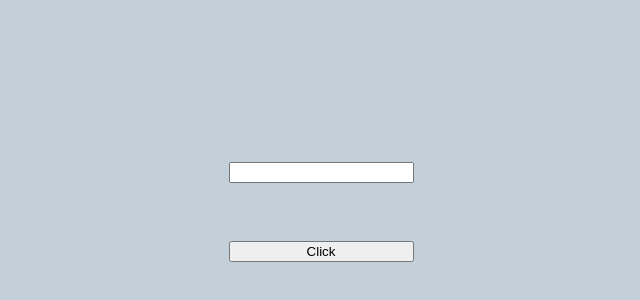
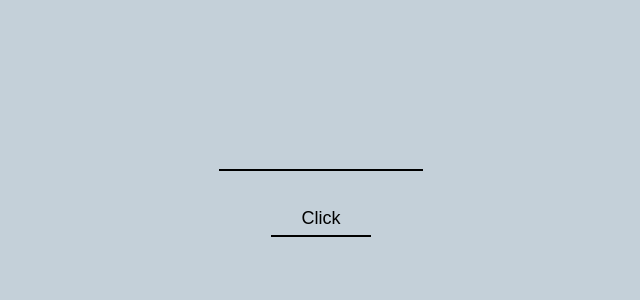
Before and after one commit to idNorth/webRTC-web, a React (Create React App) app: page / in a window 1280 px wide. Shown: the part 188-488 px from the top of the page, without its empty margins (319-959 px from the left). Built offline with nearby package versions, Linux system fonts and the light colour scheme.

Commit message:
fix login

```diff
--- a/src/components/Login/index.js
+++ b/src/components/Login/index.js
@@ -1,7 +1,8 @@
 import React, { Component } from 'react';
 import { Field, reduxForm } from 'redux-form';
 
-import { SimpleInput } from '../common';
+import { SimpleInput, StyledButton } from '../common';
+import validate from './validation';
 import {
   Wrapper,
   Form
@@ -14,12 +15,13 @@ class LoginView extends Component {
       <Wrapper>
         <Form onSubmit={handleSubmit}>
           <Field
-            name="userName"
+            name="username"
             component={SimpleInput}
           />
-          <button type="submit">
-            Click
-          </button>
+          <StyledButton
+            type="submit"
+            text="Click"
+          />
         </Form>
       </Wrapper>
     )
@@ -28,6 +30,7 @@ class LoginView extends Component {
 
 LoginView = reduxForm({
   form: 'loginForm',
+  validate,
 })(LoginView);
 
 export default LoginView;
--- a/src/components/Login/styles.js
+++ b/src/components/Login/styles.js
@@ -13,4 +13,6 @@ export const Form = styled.form`
   flex-direction: column;
   height: 100px;
   justify-content: space-between;
+  align-items: center;
+  padding-bottom: 50px;
 `
--- a/src/components/Login/validation.js
+++ b/src/components/Login/validation.js
@@ -0,0 +1,12 @@
+const validate = (values) => {
+  const errors = {}
+  if (!values.username) {
+    errors.username = 'Required'
+  } else if (values.username.length > 15) {
+    errors.username = 'Must be 15 characters or less'
+  }
+
+  return errors
+}
+
+export default validate
--- a/src/components/common/SimpleInput/index.js
+++ b/src/components/common/SimpleInput/index.js
@@ -1,12 +1,39 @@
 import React, { Component } from 'react';
 
+import {
+  Wrapper,
+  Input,
+  Error,
+  Warning,
+} from './styles';
+
 class SimpleInput extends Component {
+  renderError = () => {
+    const { meta: { touched, error, warning }, customStyles } = this.props;
+    if (!touched) return null
+    if (error) return <Error customStyles={customStyles.error}>{ error }</Error>
+    if (warning) return <Warning customStyles={customStyles.warning}>{ warning }</Warning>
+  }
+
   render() {
-    const { input, ...res } = this.props;
+    const { input, customStyles, ...res } = this.props;
+
     return (
-      <input {...input} {...res}/>
+      <Wrapper customStyles={customStyles.wrapper}>
+        <Input customStyles={customStyles.input} {...input} {...res}/>
+        { this.renderError() }
+      </Wrapper>
     )
   }
 }
 
+SimpleInput.defaultProps = {
+  customStyles: {
+    wrapper: {},
+    input: {},
+    error: {},
+    warning: {},
+  }
+};
+
 export default SimpleInput;
--- a/src/components/common/SimpleInput/styles.js
+++ b/src/components/common/SimpleInput/styles.js
@@ -0,0 +1,24 @@
+import styled from 'styled-components';
+
+export const Wrapper = styled.div`
+  ${(props) => props.customStyles}
+`;
+
+export const Input = styled.input`
+  height: 30px;
+  width: 200px;
+  background-color: inherit;
+  border: none;
+  font-size: 20px;
+  border-bottom: 2px solid black;
+  outline: none;
+  ${(props) => props.customStyles}
+`;
+
+export const Error = styled.div`
+  ${(props) => props.customStyles}
+`
+
+export const Warning = styled.div`
+  ${(props) => props.customStyles}
+`
--- a/src/components/common/StyledButton/index.js
+++ b/src/components/common/StyledButton/index.js
@@ -1,12 +1,19 @@
 import React, { Component } from 'react';
 
-class SimpleInput extends Component {
+import { Button } from './styles';
+
+class StyledButton extends Component {
   render() {
-    const { input, ...res } = this.props;
+    const {
+      text,
+      ...res
+    } = this.props;
     return (
-      <input {...input} {...res}/>
+      <Button {...res}>
+        { text }
+      </Button>
     )
   }
 }
 
-export default SimpleInput;
+export default StyledButton;
--- a/src/components/common/StyledButton/styles.js
+++ b/src/components/common/StyledButton/styles.js
@@ -0,0 +1,35 @@
+import styled from 'styled-components';
+
+export const Button = styled.button`
+  position: relative;
+  width: 100px;
+  height: 35px;
+  font-size: 18px;
+  background-color: inherit;
+  border: none;
+  border-bottom: 2px solid black;
+  outline: none;
+  cursor: crosshair;
+  box-sizing: border-box;
+  overflow: hidden;
+  transition: color .7s ease;
+
+  &:after {
+    content: '';
+    position: absolute;
+    z-index: -1;
+    height: 100%;
+    width: 100%;
+    background-color: black;
+    bottom: -100%;
+    left: 0;
+    transition: bottom .5s ease;
+  }
+
+  &:hover {
+    color: #fff;
+    &:after {
+      bottom: 0%;
+    }
+  }
+`;
--- a/src/components/common/index.js
+++ b/src/components/common/index.js
@@ -1,5 +1,7 @@
-import SimpleInput from "./SimpleInput";
+import SimpleInput from './SimpleInput';
+import StyledButton from './StyledButton';
 
 export {
   SimpleInput,
+  StyledButton
 }
```
